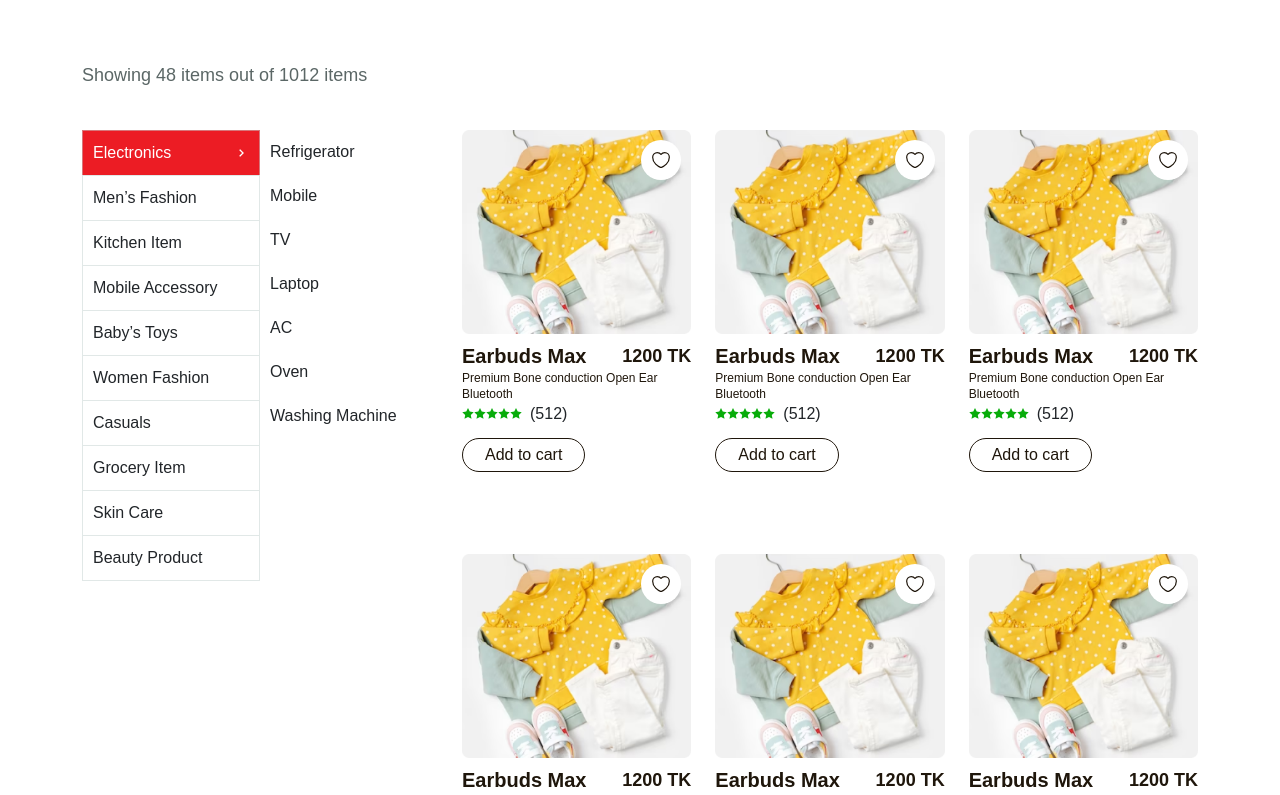
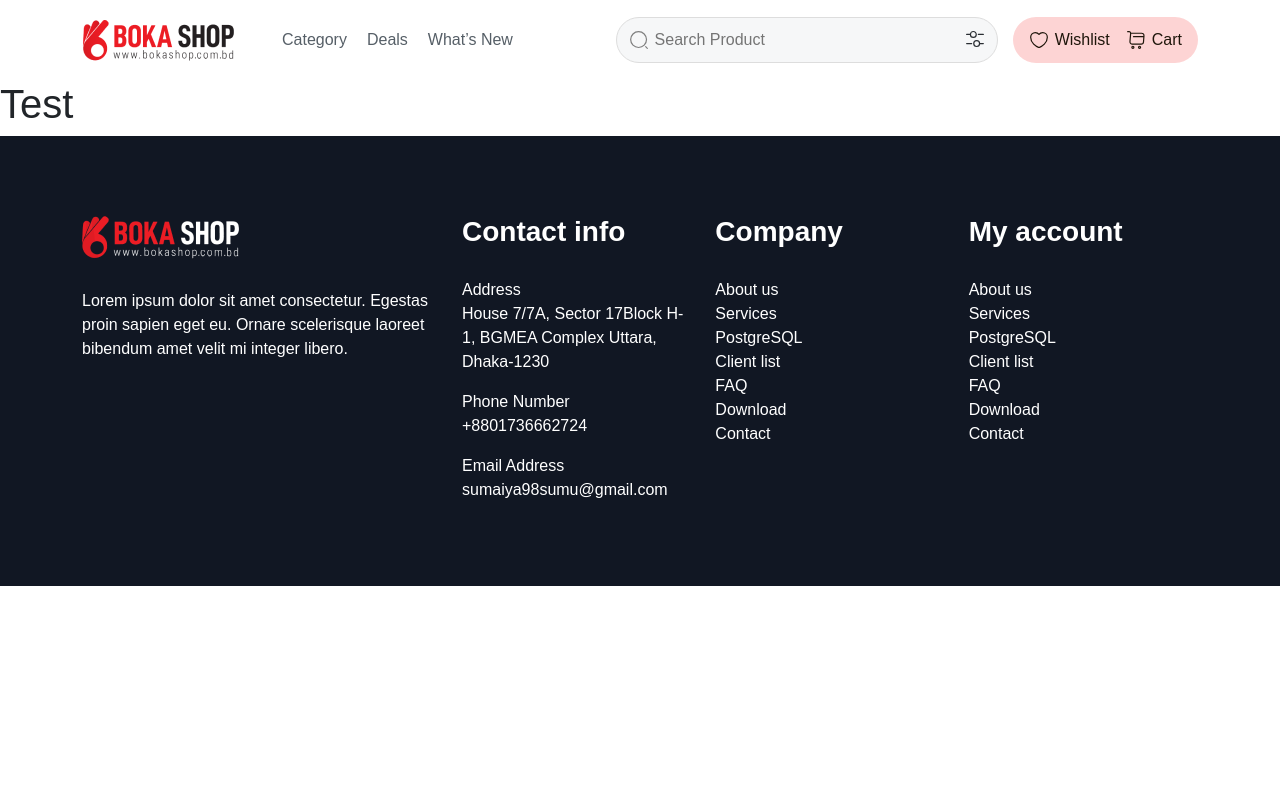
Before and after one commit to ssafoundation/bokashop-demo, a Next.js app: page /search/category/1 in a window 1280 px wide. Shown: the top 795 px of the page. Built offline with nearby package versions, Linux system fonts and the light colour scheme; a web font is replaced by a local one.

Commit message:
category update

```diff
--- a/src/pages/search/category/[category].js
+++ b/src/pages/search/category/[category].js
@@ -1,14 +1,8 @@
 import { categoryData } from "@/assets/data/categoryData";
-import LoveIcon from "@/assets/icon/LoveIcon";
-import StarIcon from "@/assets/icon/StarIcon";
-import productImage from "@/assets/image/product/product-1.png";
 import Layout from "@/components/Layouts/Layout";
 import Head from "next/head";
-import Image from "next/image";
-import Link from "next/link";
 import { useRouter } from "next/router";
 import { useState } from "react";
-import { Col, Container, Row } from "react-bootstrap";
 const CategorySearch = () => {
   const { asPath } = useRouter();
   console.log(asPath);
@@ -24,7 +18,8 @@ const CategorySearch = () => {
         <link rel="icon" href="/favicon.ico" />
       </Head>
 
-      <div className="category-search-full-area">
+      <h1>Test</h1>
+      {/* <div className="category-search-full-area">
         <Container>
           <div className="category-search-inner-container">
             <div className="search-category-data-show">
@@ -119,13 +114,13 @@ const CategorySearch = () => {
             </Row>
           </div>
         </Container>
-      </div>
+      </div> */}
     </>
   );
 };
 
 export default CategorySearch;
 
-// CategorySearch.getLayout = function getLayout(page) {
-//   return <Layout>{page}</Layout>;
-// };
+CategorySearch.getLayout = function getLayout(page) {
+  return <Layout>{page}</Layout>;
+};
```
